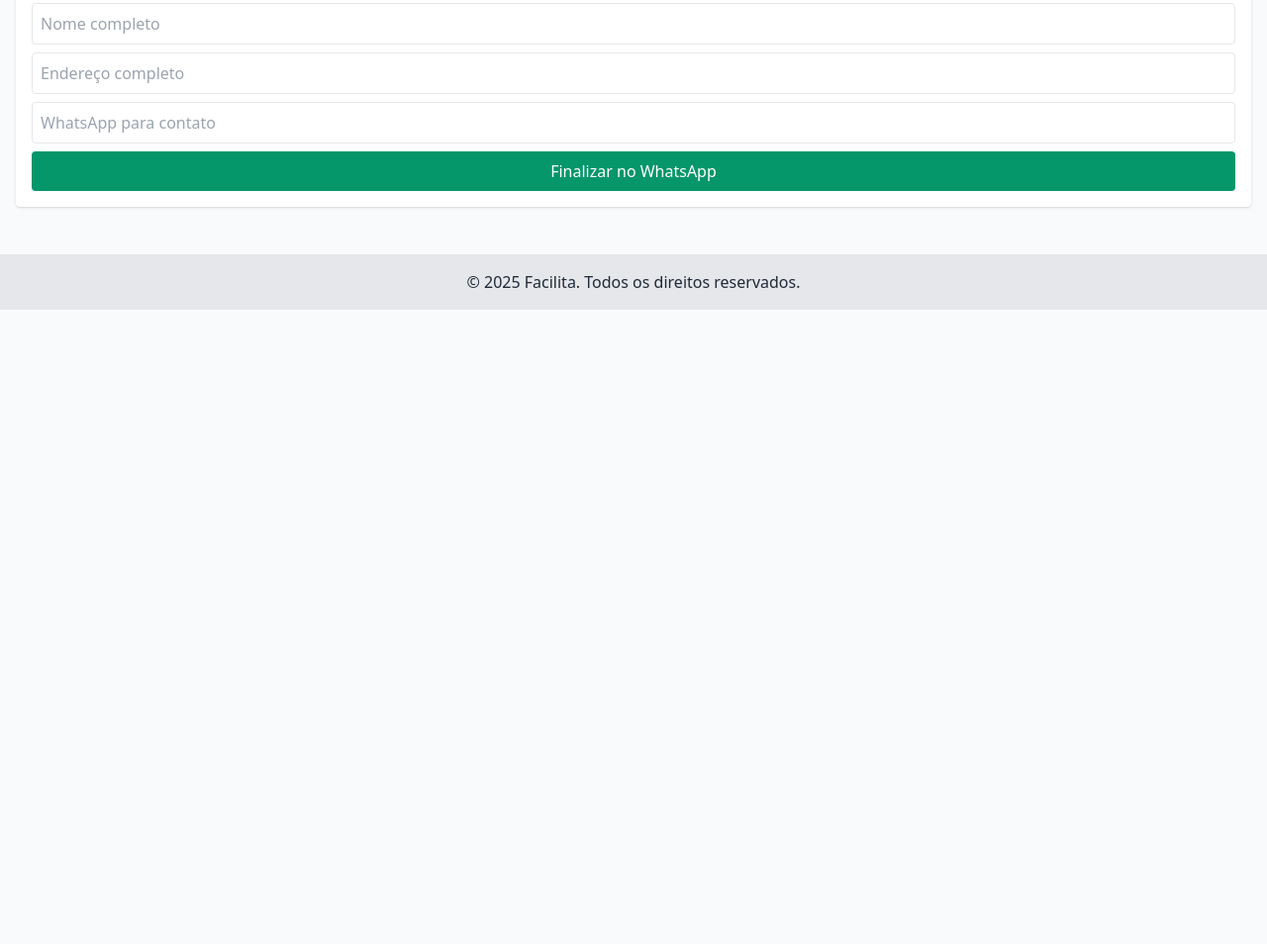
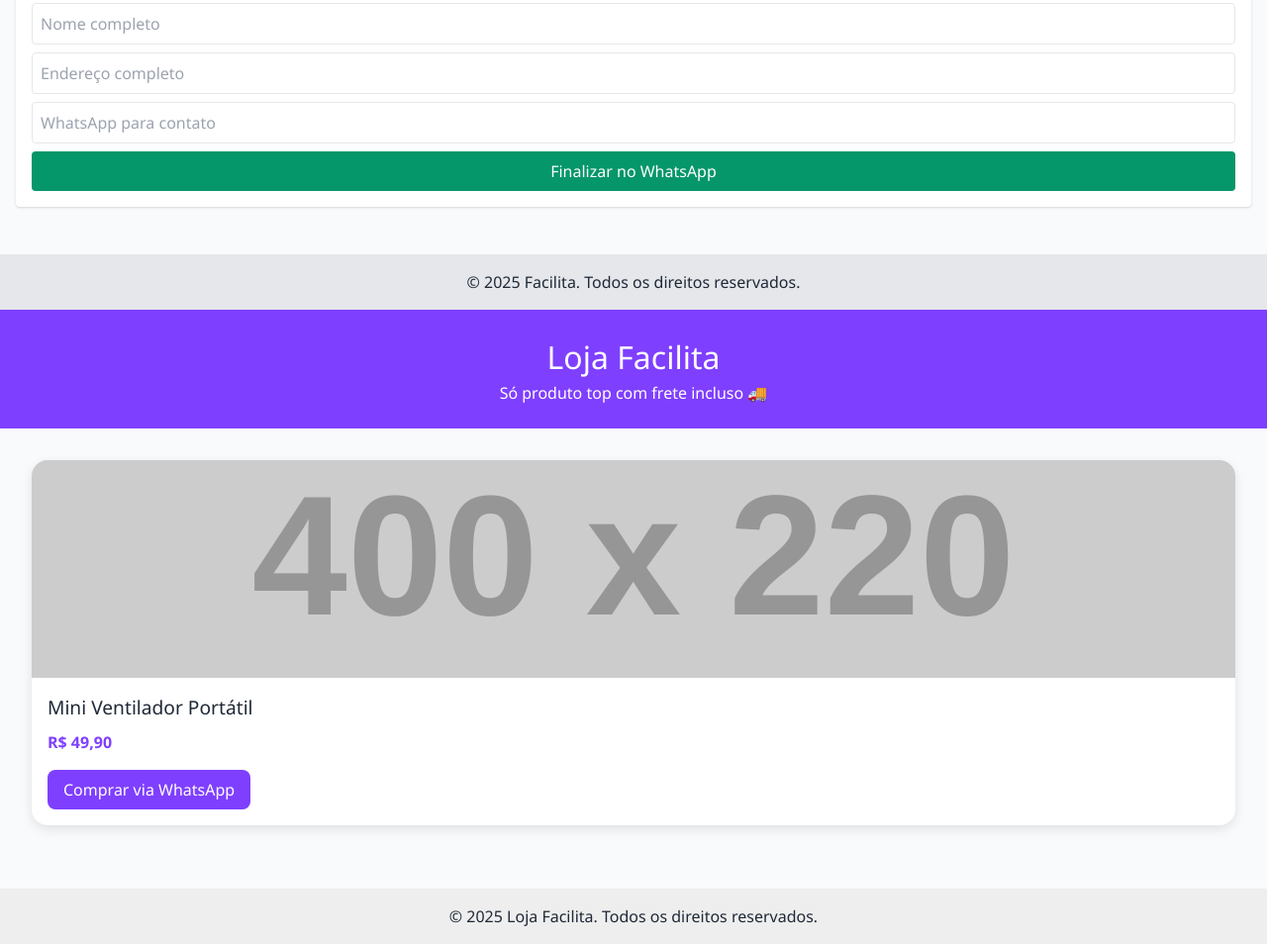
Before and after one commit to luan1400/minha-eqp, a plain HTML site: page index.html in a window 1280 px wide. Shown: the part 854-1808 px from the top of the page at 99% size. Before the commit the page ends 1167 px from the top, so only its background shows below. Drawn offline with nearby package versions, Linux system fonts and the light colour scheme; placeholder pictures from the web are drawn by us.

Commit message:
Update index.html

```diff
--- a/index.html
+++ b/index.html
@@ -88,4 +88,102 @@
     });
   </script>
 </body>
+</html> <!DOCTYPE html>
+<html lang="pt-br">
+<head>
+  <meta charset="UTF-8" />
+  <meta name="viewport" content="width=device-width, initial-scale=1.0" />
+  <title>Loja Facilita</title>
+  <style>
+    body {
+      margin: 0;
+      font-family: 'Segoe UI', Tahoma, Geneva, Verdana, sans-serif;
+      background-color: #f9f9f9;
+      color: #333;
+    }
+    header {
+      background-color: #7f3fff;
+      padding: 1.5rem;
+      text-align: center;
+      color: white;
+    }
+    h1 {
+      margin: 0;
+      font-size: 2rem;
+    }
+    .container {
+      padding: 2rem;
+      display: grid;
+      grid-template-columns: repeat(auto-fit, minmax(280px, 1fr));
+      gap: 2rem;
+    }
+    .card {
+      background: white;
+      border-radius: 16px;
+      box-shadow: 0 4px 12px rgba(0,0,0,0.1);
+      overflow: hidden;
+      transition: 0.3s;
+    }
+    .card:hover {
+      transform: translateY(-5px);
+    }
+    .card img {
+      width: 100%;
+      height: 220px;
+      object-fit: cover;
+    }
+    .card-body {
+      padding: 1rem;
+    }
+    .card-title {
+      font-size: 1.2rem;
+      margin-bottom: 0.5rem;
+    }
+    .card-price {
+      color: #7f3fff;
+      font-weight: bold;
+      margin-bottom: 1rem;
+    }
+    .btn {
+      background: #7f3fff;
+      color: white;
+      padding: 0.5rem 1rem;
+      border: none;
+      border-radius: 8px;
+      cursor: pointer;
+      text-decoration: none;
+      display: inline-block;
+      transition: background 0.2s;
+    }
+    .btn:hover {
+      background: #692ae3;
+    }
+    footer {
+      text-align: center;
+      padding: 1rem;
+      background: #eee;
+      margin-top: 2rem;
+    }
+  </style>
+</head>
+<body>
+  <header>
+    <h1>Loja Facilita</h1>
+    <p>Só produto top com frete incluso 🚚</p>
+  </header>
+  <main class="container">
+    <div class="card">
+      <img src="https://via.placeholder.com/400x220.png?text=Produto+1" alt="Produto 1">
+      <div class="card-body">
+        <div class="card-title">Mini Ventilador Portátil</div>
+        <div class="card-price">R$ 49,90</div>
+        <a class="btn" href="https://wa.me/556298397482?text=Quero+comprar+o+Mini+Ventilador+da+Loja+Facilita" target="_blank">Comprar via WhatsApp</a>
+      </div>
+    </div>
+    <!-- Repita o card acima para mais produtos -->
+  </main>
+  <footer>
+    &copy; 2025 Loja Facilita. Todos os direitos reservados.
+  </footer>
+</body>
 </html>
```
